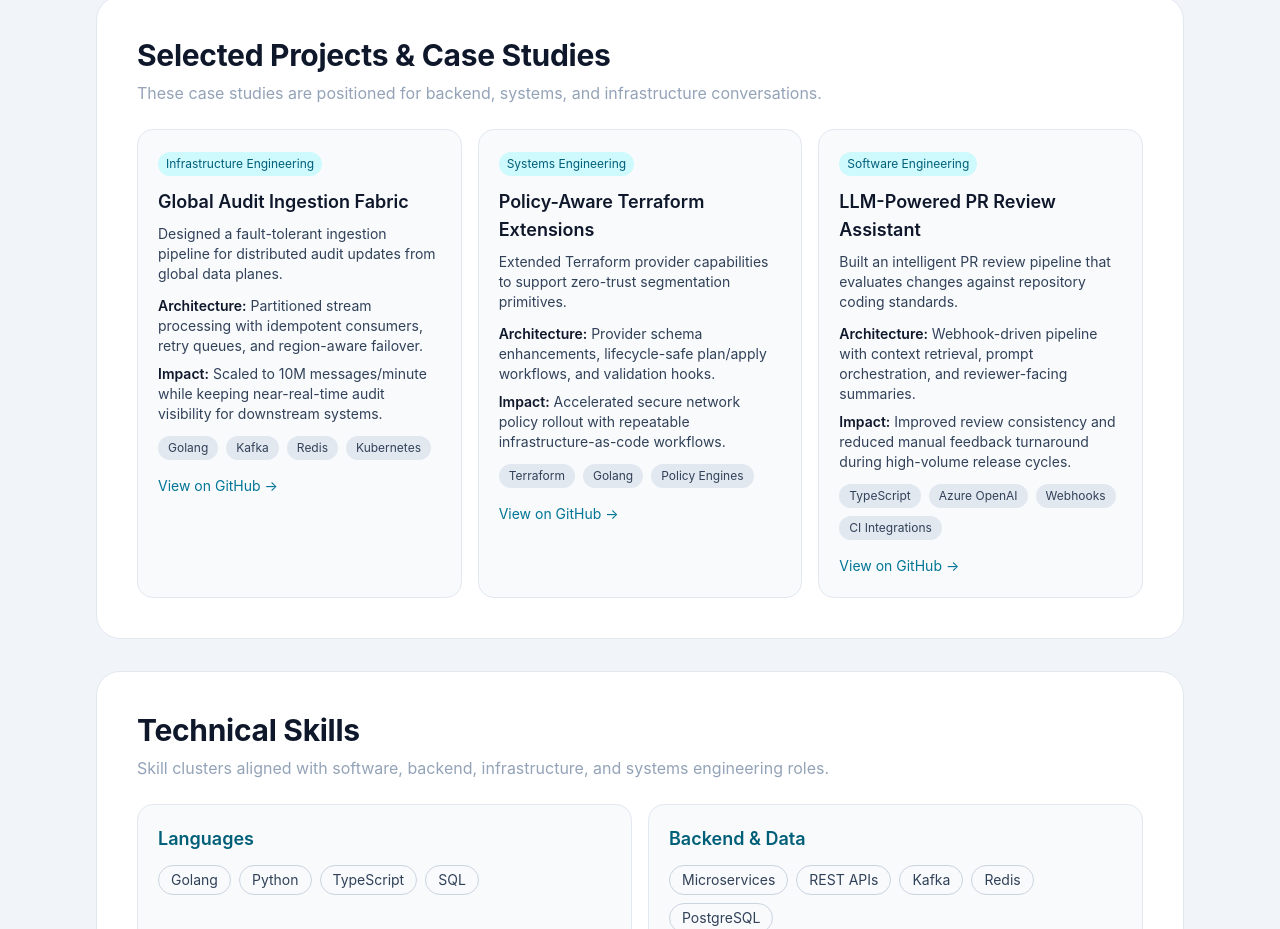
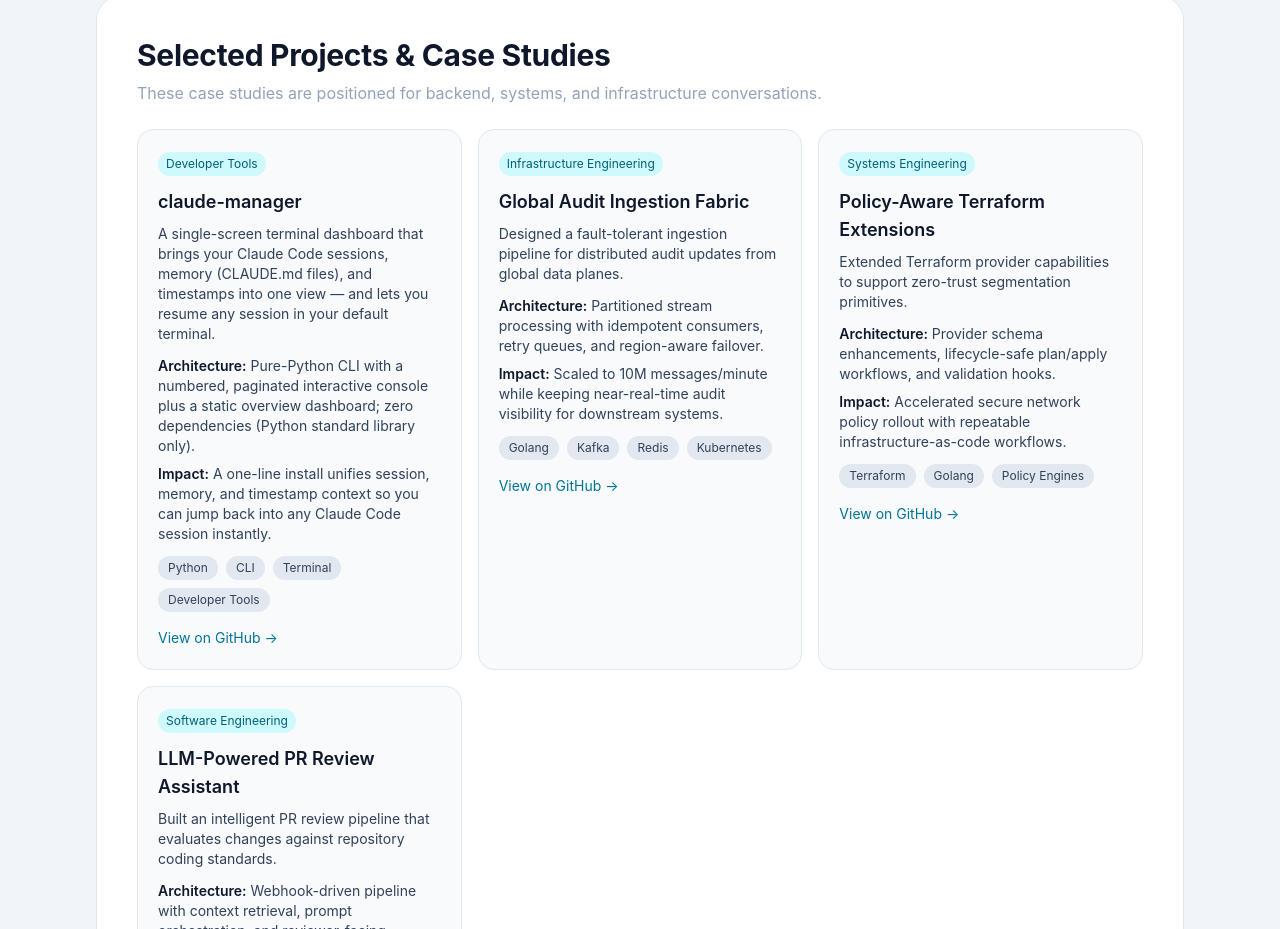
Before and after one commit to busi-reddy-karnati/busi-reddy-karnati.github.io, a React (Vite) app: page / in a window 1280 px wide. Shown: the part 2574-3503 px from the top of the page. Built offline with nearby package versions, Linux system fonts and the light colour scheme.

Commit message:
Add claude-manager to Projects

```diff
--- a/src/data/profile.ts
+++ b/src/data/profile.ts
@@ -153,6 +153,18 @@
 
 export const projects: ProjectItem[] = [
   {
+    title: 'claude-manager',
+    roleTag: 'Developer Tools',
+    summary:
+      'A single-screen terminal dashboard that brings your Claude Code sessions, memory (CLAUDE.md files), and timestamps into one view — and lets you resume any session in your default terminal.',
+    architecture:
+      'Pure-Python CLI with a numbered, paginated interactive console plus a static overview dashboard; zero dependencies (Python standard library only).',
+    impact:
+      'A one-line install unifies session, memory, and timestamp context so you can jump back into any Claude Code session instantly.',
+    stack: ['Python', 'CLI', 'Terminal', 'Developer Tools'],
+    github: 'https://github.com/busi-reddy-karnati/claude-manager',
+  },
+  {
     title: 'Global Audit Ingestion Fabric',
     roleTag: 'Infrastructure Engineering',
     summary:
```
